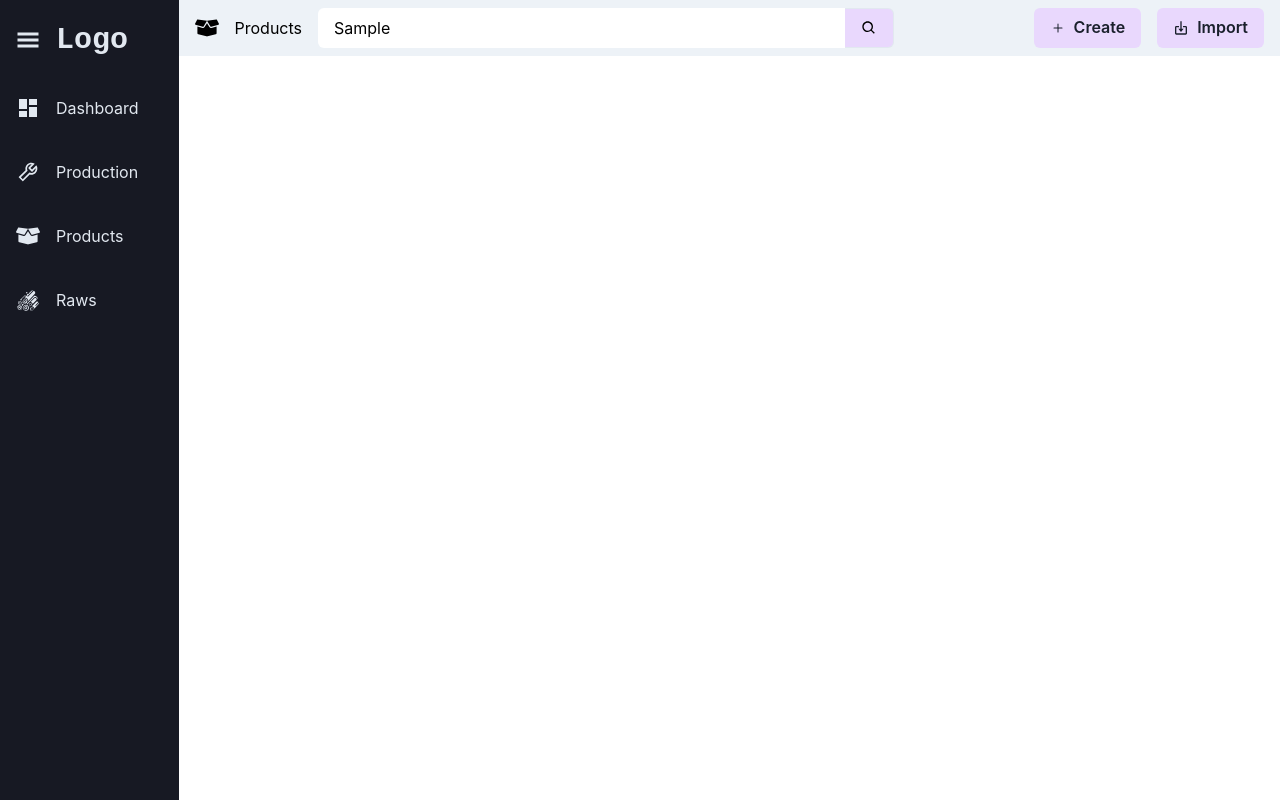
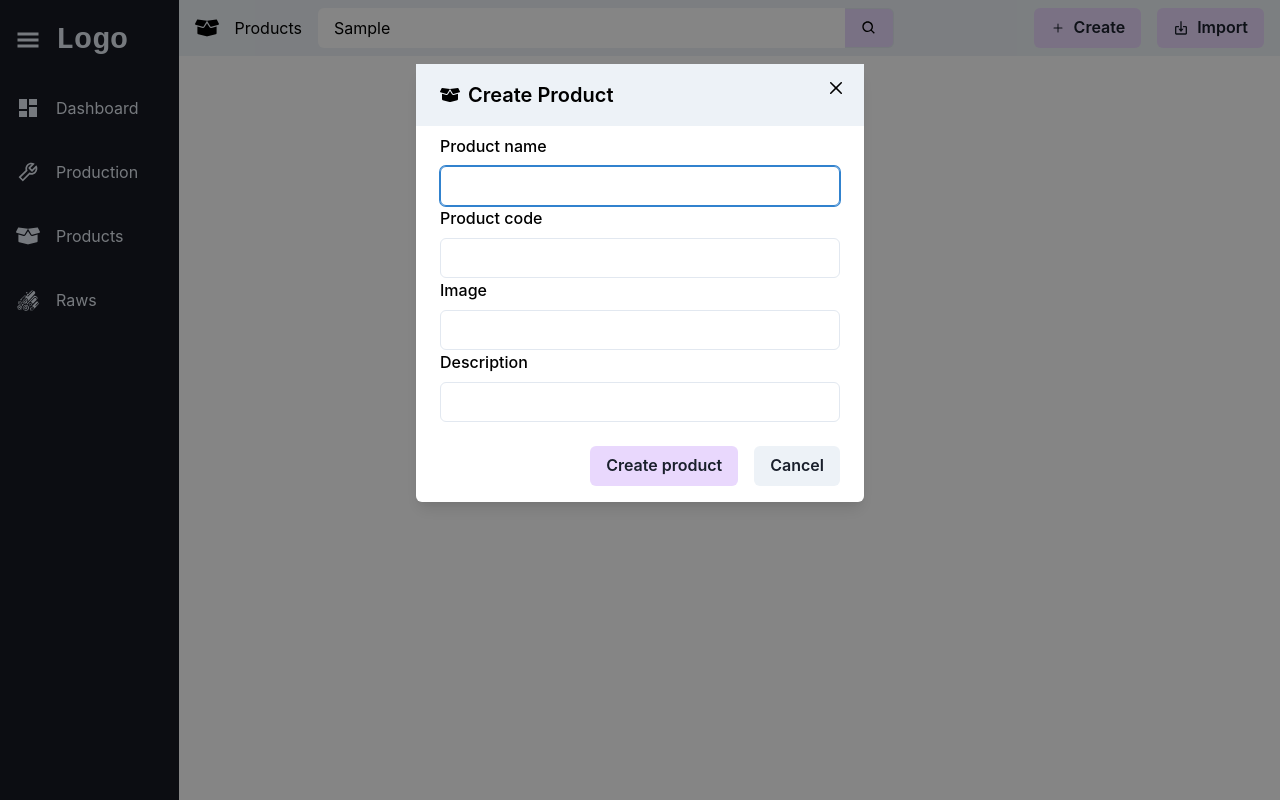
Before and after one commit to takihama/cereal-management-system, a React (Create React App) app: page /products in a window 1280 px wide. Both pictures are taken after typing "Sample" into the empty fields and a click on the button "Create". Built offline with nearby package versions, Linux system fonts and the light colour scheme.

Commit message:
add: create product modal

```diff
--- /dev/null
+++ b/src/components/modals/CreateProductModal.tsx
@@ -0,0 +1,108 @@
+import React, { useRef, useState } from 'react';
+import {
+  Button, FormControl, FormLabel, Icon, Input, Modal, ModalBody,
+  ModalCloseButton, ModalContent, ModalFooter, ModalHeader, ModalOverlay,
+  Stack, Text,
+} from '@chakra-ui/react';
+import { FaBoxOpen } from 'react-icons/fa';
+
+interface Product {
+  name: string
+  code: string
+  image?: string
+  description: string
+}
+
+interface CreateProductModalProps {
+  onCreateProduct: (product: Product) => void
+  isOpen: boolean
+  onClose: () => void
+}
+export default function CreateProductModal({
+  onCreateProduct, isOpen, onClose,
+}: CreateProductModalProps) {
+  const [productInputValues, setProductInputValues] = useState<Product>({
+    name: '',
+    code: '',
+    image: '',
+    description: '',
+  });
+  const handleInputChanges = (evt: React.ChangeEvent<HTMLInputElement>) => {
+    setProductInputValues({
+      ...productInputValues,
+      [evt.target.name]: evt.target.value,
+    });
+  };
+  const handleOnCreate = () => {
+    onCreateProduct(productInputValues);
+    console.log('onCreate');
+    onClose();
+  };
+  const initialRef = useRef<HTMLInputElement>(null);
+  return (
+    <Modal
+      initialFocusRef={initialRef}
+      isOpen={isOpen}
+      onClose={onClose}
+    >
+      <ModalOverlay />
+      <ModalContent>
+        <ModalHeader bg="gray.100">
+          <Stack
+            direction="row"
+            align="center"
+          >
+            <Icon as={FaBoxOpen} />
+            <Text>Create Product</Text>
+          </Stack>
+          <ModalCloseButton />
+        </ModalHeader>
+        <ModalBody>
+          <FormControl>
+            <FormLabel htmlFor="name">Product name</FormLabel>
+            <Input id="name" name="name" type="text" value={productInputValues.name} ref={initialRef} onChange={handleInputChanges} />
+          </FormControl>
+          <FormControl>
+            <FormLabel htmlFor="code">Product code</FormLabel>
+            <Input id="code" name="code" type="text" value={productInputValues.code} onChange={handleInputChanges} />
+          </FormControl>
+          <FormControl>
+            <FormLabel htmlFor="image">Image</FormLabel>
+            <Input id="image" name="image" type="text" value={productInputValues.image} onChange={handleInputChanges} />
+          </FormControl>
+          <FormControl>
+            <FormLabel htmlFor="description">Description</FormLabel>
+            <Input id="description" name="description" type="text" value={productInputValues.description} onChange={handleInputChanges} />
+          </FormControl>
+        </ModalBody>
+        <ModalFooter>
+          <Stack
+            direction="row"
+            spacing="4"
+          >
+            <Button
+              bg="primary.100"
+              _focus={{ boxShadow: 'none' }}
+              _hover={{
+                bg: 'primary.300',
+              }}
+              onClick={handleOnCreate}
+            >
+              Create product
+            </Button>
+            <Button
+              bg="gray.100"
+              _focus={{ boxShadow: 'none' }}
+              _hover={{
+                bg: 'gray.300',
+              }}
+              onClick={onClose}
+            >
+              Cancel
+            </Button>
+          </Stack>
+        </ModalFooter>
+      </ModalContent>
+    </Modal>
+  );
+}
--- a/src/pages/Products.tsx
+++ b/src/pages/Products.tsx
@@ -1,40 +1,51 @@
 import React, { useState } from 'react';
-import { Stack } from '@chakra-ui/react';
+import { Stack, useDisclosure } from '@chakra-ui/react';
 import { FaBoxOpen } from 'react-icons/fa';
 import { BsPlus } from 'react-icons/bs';
 import { BiImport } from 'react-icons/bi';
 import { IconType } from 'react-icons';
 import Header from '../components/header/Header';
+import CreateProductModal from '../components/modals/CreateProductModal';
 
 interface HeaderButtons {
   name: string
   icon?: IconType
   onClick: React.MouseEventHandler<Element>
 }
-
+interface Product {
+  name: string
+  code: string
+  image?: string
+  description: string
+}
 interface ProductsState {
   searchProduct: string
 }
 export default function Products() {
+  const { isOpen, onOpen, onClose } = useDisclosure();
   const [searchProduct, setSearchProduct] = useState<ProductsState['searchProduct']>('');
   const onSearchChange = (evt: React.ChangeEvent<HTMLInputElement>) => {
     setSearchProduct(evt.target.value);
   };
-  const onCreateProduct = () => {
-    console.log('Create product');
+  const handleCreateProduct = () => {
+    console.log('Create products');
+    onOpen();
   };
-  const onImportProducts = () => {
+  const handleImportProducts = () => {
     console.log('Import products');
+  };
+  const createProduct = (product: Product) => {
+    console.log(product);
   };
   const buttons: Array<HeaderButtons> = [{
     name: 'Create',
     icon: BsPlus,
-    onClick: onCreateProduct,
+    onClick: handleCreateProduct,
   },
   {
     name: 'Import',
     icon: BiImport,
-    onClick: onImportProducts,
+    onClick: handleImportProducts,
   },
   ];
   return (
@@ -52,6 +63,7 @@ export default function Products() {
         }}
         buttons={buttons}
       />
+      <CreateProductModal onCreateProduct={createProduct} isOpen={isOpen} onClose={onClose} />
     </Stack>
   );
 }
```
